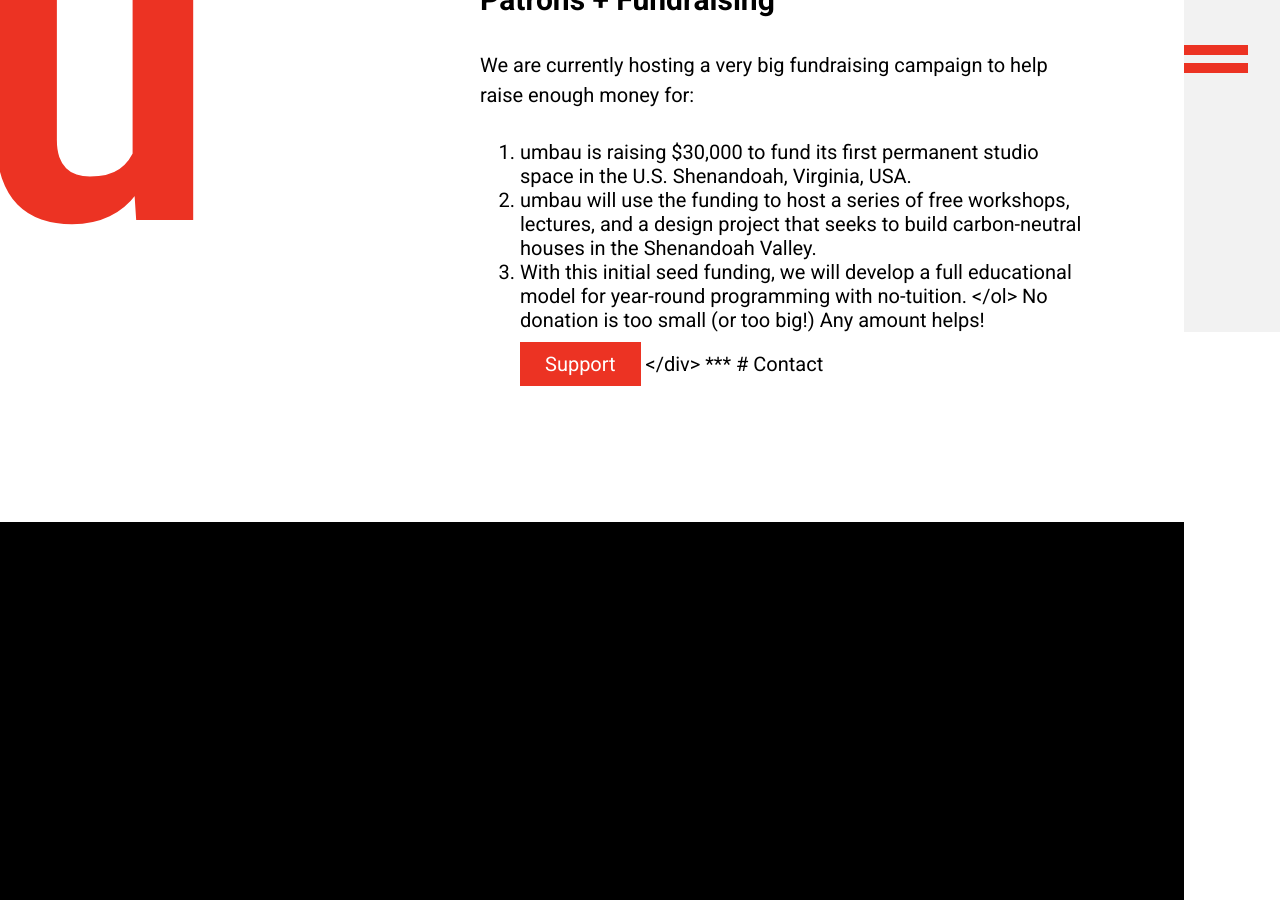
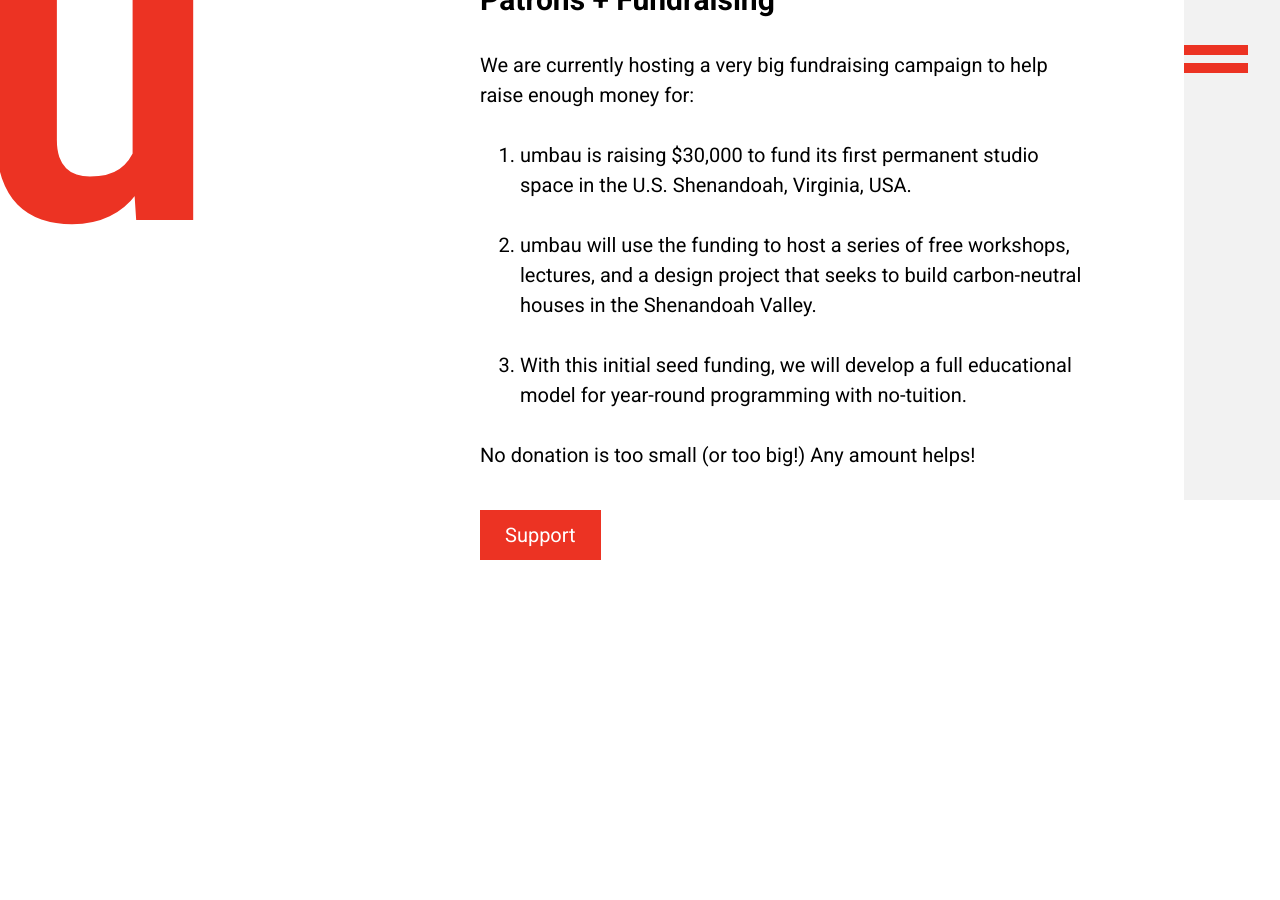
Before and after one commit to umbauschool/umbauschool.github.io, a Jekyll site: the page built from index.md, in a window 1280 px wide and 900 px high, scrolled down 8890 px. Built offline with Jekyll 4.4.1, drawn with Linux system fonts in a browser that asks for light colours; some of the changed lines change nothing that is shown.

Commit message:
Update index.md

```diff
--- a/index.md
+++ b/index.md
@@ -135,11 +135,11 @@
 
 We are currently hosting a very big fundraising campaign to help raise enough money for:
 
-<ol>
-<li> umbau is raising $30,000 to fund its first permanent studio space in the U.S. Shenandoah, Virginia, USA.
-<li>umbau will use the funding to host a series of free workshops, lectures, and a design project that seeks to build carbon-neutral houses in the Shenandoah Valley.
-<li>With this initial seed funding, we will develop a full educational model for year-round programming with no-tuition.
-</ol>
+1. umbau is raising $30,000 to fund its first permanent studio space in the U.S. Shenandoah, Virginia, USA.
+
+2. umbau will use the funding to host a series of free workshops, lectures, and a design project that seeks to build carbon-neutral houses in the Shenandoah Valley.
+
+3. With this initial seed funding, we will develop a full educational model for year-round programming with no-tuition.
 
 No donation is too small (or too big!) Any amount helps!
 
@@ -147,8 +147,6 @@
 
 <a class="btn" href="#">Support</a>
 
-</div>
-
 ***
 
 # Contact
```
